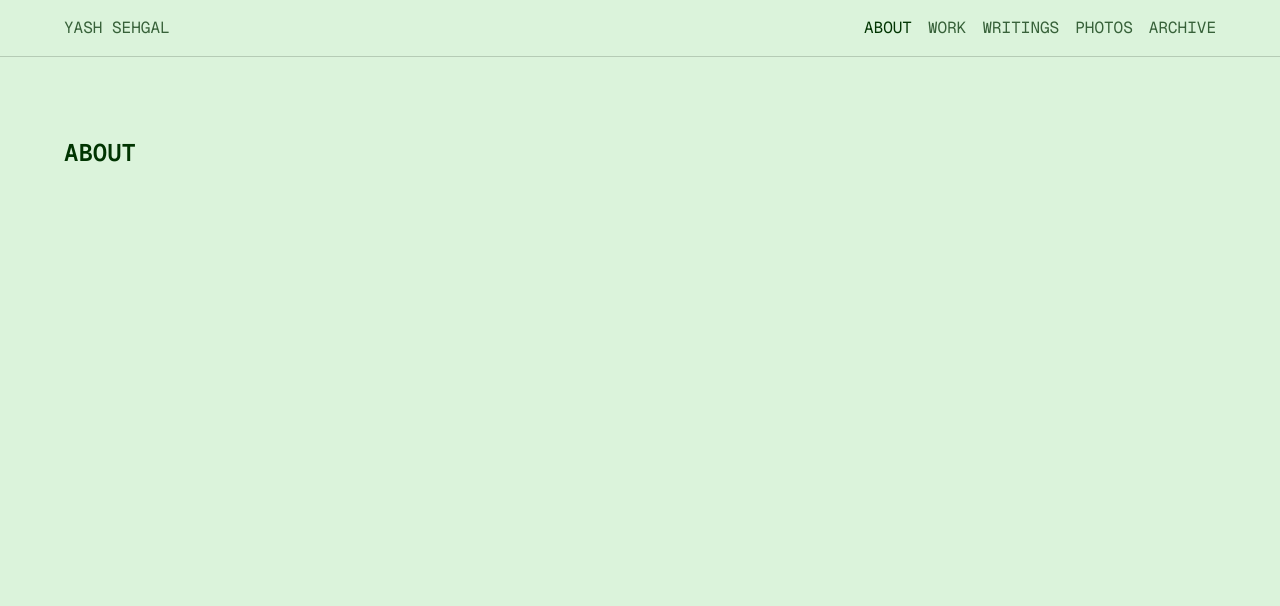
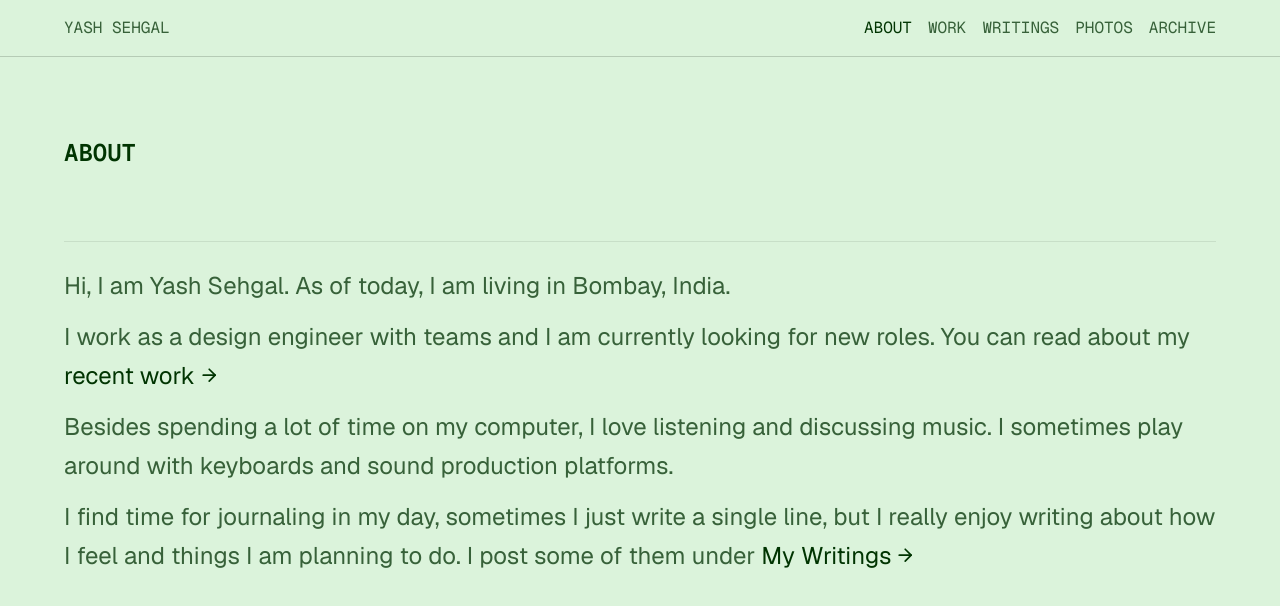
Before and after one commit to yashsehgal/personal-website, a Next.js app: page /about in a window 1280 px wide. Shown: the top 606 px of the page. Built offline with nearby package versions, Linux system fonts and the light colour scheme.

Commit message:
Add About copy with links out to work and writings.
Co-authored-by: Cursor <cursoragent@cursor.com>

```diff
--- a/app/about/page.tsx
+++ b/app/about/page.tsx
@@ -1,4 +1,5 @@
 import { AboutHeaderSection } from "@/modules/about-page/about-header-section";
+import { AboutIntroductionSection } from "@/modules/about-page/about-introduction-section";
 
 export default function About() {
   return (
@@ -6,6 +7,10 @@ export default function About() {
       <div className="mt-20 mb-18">
         <AboutHeaderSection />
       </div>
+      <div className="flex flex-col gap-6">
+        <div className="h-px w-full bg-muted" />
+        <AboutIntroductionSection />
+      </div>
     </div>
   );
 }
--- /dev/null
+++ b/modules/about-page/about-introduction-section.tsx
@@ -0,0 +1,44 @@
+import { ROUTES } from "@/common/routes";
+import { ArrowRight } from "lucide-react";
+import Link from "next/link";
+
+export function AboutIntroductionSection() {
+  return (
+    <section
+      aria-label="About introduction"
+      className="font-sans text-2xl leading-relaxed text-muted-foreground"
+    >
+      <article className="space-y-3">
+        <p>Hi, I am Yash Sehgal. As of today, I am living in Bombay, India.</p>
+        <p>
+          I work as a design engineer with teams and I am currently looking for
+          new roles. You can read about my{" "}
+          <Link
+            href={ROUTES.WORK}
+            className="inline-flex items-center gap-1 text-foreground hover:bg-foreground hover:text-background"
+          >
+            recent work
+            <ArrowRight className="size-[0.85em]" />
+          </Link>
+        </p>
+        <p>
+          Besides spending a lot of time on my computer, I love listening and
+          discussing music. I sometimes play around with keyboards and sound
+          production platforms.
+        </p>
+        <p>
+          I find time for journaling in my day, sometimes I just write a single
+          line, but I really enjoy writing about how I feel and things I am
+          planning to do. I post some of them under{" "}
+          <Link
+            href={ROUTES.WRITINGS}
+            className="inline-flex items-center gap-1 text-foreground hover:bg-foreground hover:text-background"
+          >
+            My Writings
+            <ArrowRight className="size-[0.85em]" />
+          </Link>
+        </p>
+      </article>
+    </section>
+  );
+}
```
